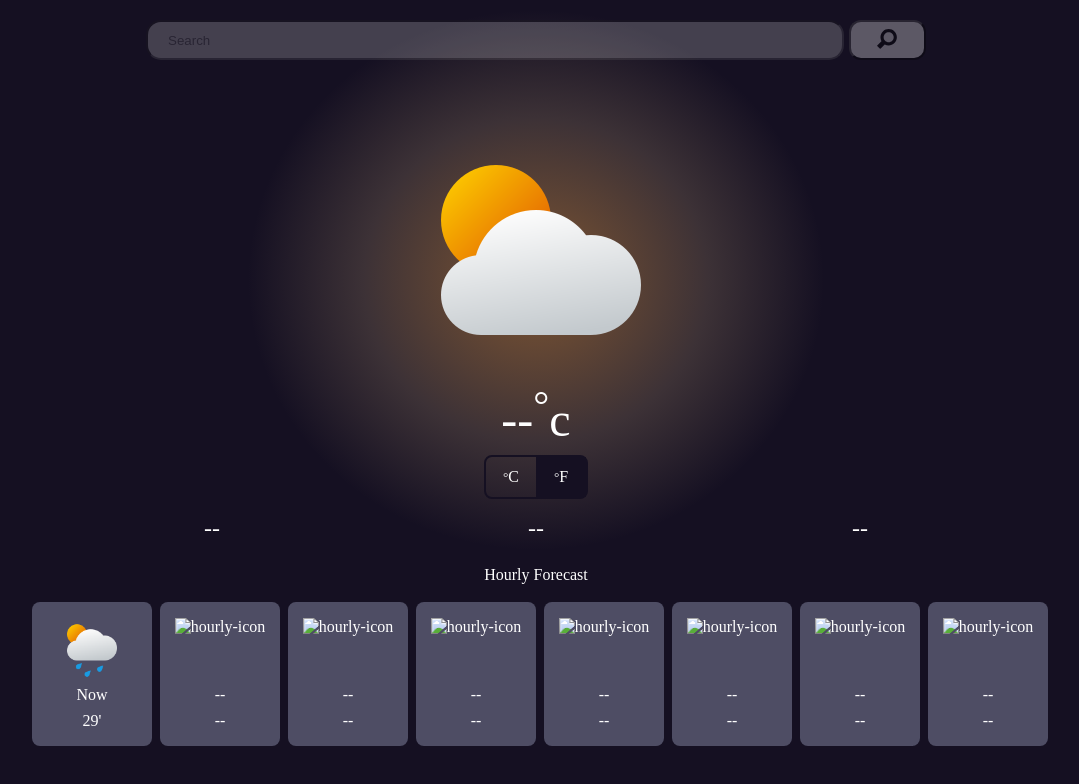
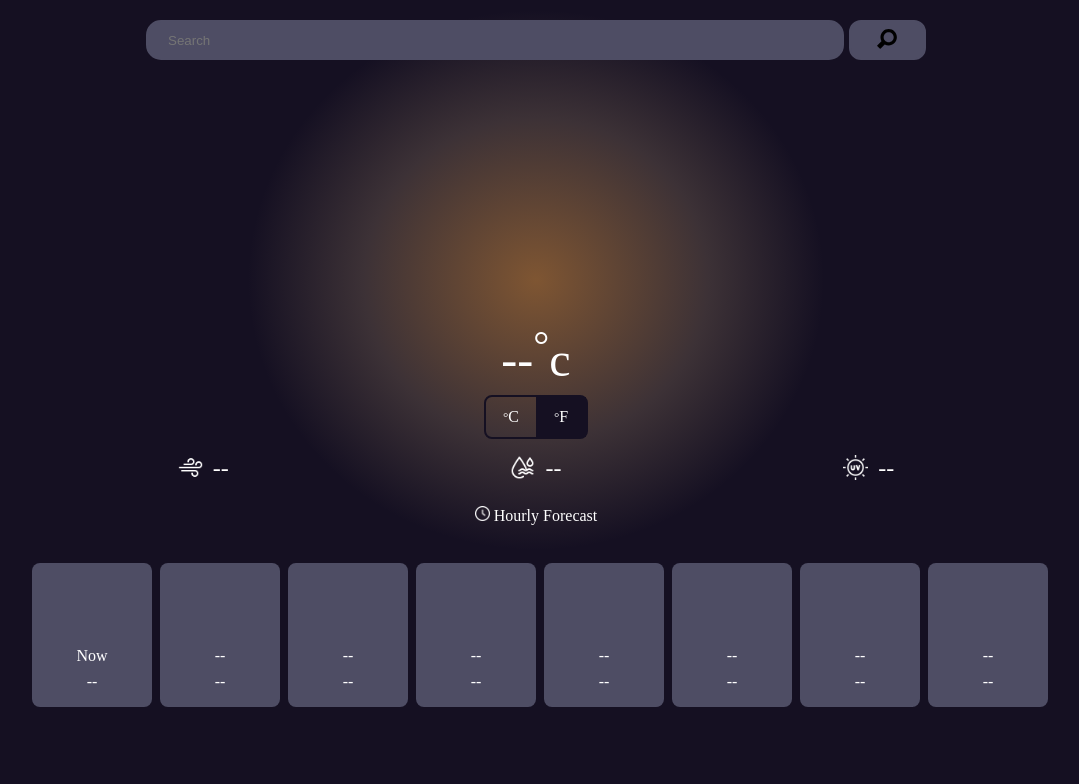
Before and after one commit to Leakey-Hans/weather-App, a website built with webpack: page src/template.html in a window 1280 px wide. Shown: the whole page, without its empty margins (104-1183 px from the left). Built offline with nearby package versions, Linux system fonts and the light colour scheme; a web font is replaced by a local one.

Commit message:
weather-App
chore: Add weather stat Icons

Added wind speed, humidity and uv index icons

```diff
--- a/src/index.js
+++ b/src/index.js
@@ -12,4 +12,4 @@ import './styles.css';
 //     }
 // }
 
-getLocationData('Nairobi');
+// getLocationData('Nairobi');
--- a/src/styles.css
+++ b/src/styles.css
@@ -59,20 +59,20 @@ body {
 
 .form-input {
     min-height: 4vh;
-    background-color: #fff;
-    opacity: 20%;
+    background-color: #4e4d64;
     border-radius: 15px;
     padding-left: 20px;
-    color: rgb(8, 0, 255);
+    color: #ffff;
     flex: 80% 1 0;
+    border: 2px solid #4e4d64;
 }
 
 .search-btn {
     min-height: 5vh;
     border-radius: 12px;
-    opacity: 30%;
     flex: 1 1 0;
-    background-color: #fff;
+    background-color: #4e4d64;
+    border: 2px solid #4e4d64;
 }
 
 .form {
@@ -136,6 +136,7 @@ body {
 .hourly-head {
     padding: 10px;
     text-align: center;
+    gap: 6px;
 }
 
 .hourly-section {
@@ -159,6 +160,16 @@ body {
     justify-content: center;
     flex-direction: column;
     gap: 8px;
+}
+
+.stat-item {
+    display: flex;
+    gap: 10px;
+}
+
+.day-description {
+    color: #716f6f;
+    padding: 10px;
 }
 
 /*Smartphones*/
--- a/src/template.html
+++ b/src/template.html
@@ -8,8 +8,8 @@
 <body>
     <nav class="navbar">
         <form action="" class="form">
-            <input type="text" name="searchInput" class="form-input" placeholder="Search">
-            <button type="button" class="search-btn">
+            <input type="text" name="searchInput" class="form-input" placeholder="Search" required>
+            <button type="submit" class="search-btn">
                 <svg xmlns="http://www.w3.org/2000/svg" xmlns:xlink="http://www.w3.org/1999/xlink" version="1.1" width="20" height="20" viewBox="0 0 256 256" xml:space="preserve">
                 <g style="stroke: none; stroke-width: 0; stroke-dasharray: none;    stroke-linecap: butt; stroke-linejoin: miter; stroke-miterlimit: 10; fill: none; fill-rule: nonzero; opacity: 1;" transform="translate(1.4065934065934016 1.4065934065934016) scale(2.81 2.81)">
 	            <path d="M 79.055 10.945 c -14.593 -14.593 -38.253 -14.593 -52.847 0 c -12.026 12.026 -14.132 30.206 -6.337 44.398 L 0.4 74.815 c -0.533 0.533 -0.533 1.398 0 1.931 L 13.253 89.6 c 0.533 0.533 1.398 0.533 1.931 0 l 19.472 -19.472 c 14.192 7.795 32.372 5.69 44.398 -6.337 C 93.648 49.198 93.648 25.538 79.055 10.945 z M 36.473 53.527 c -8.924 -8.924 -8.924 -23.393 0 -32.317 s 23.393 -8.924 32.317 0 s 8.924 23.393 0 32.317 S 45.397 62.451 36.473 53.527 z" style="stroke: none; stroke-width: 1; stroke-dasharray: none; stroke-linecap: butt; stroke-linejoin: miter; stroke-miterlimit: 10; fill: rgb(0,0,0); fill-rule: nonzero; opacity: 1;" transform=" matrix(1 0 0 1 0 0) " stroke-linecap="round"/>
@@ -20,7 +20,7 @@
     </nav>
     <div class="location"><span class="meta"></span></div>
     <div class="weather-icon">
-        <img src="./assets/weather-icons/partly-cloudy-day.png" alt="weather-icon" class="icon-src" >
+        <img src="#" alt="" class="icon-src" >
     </div>
     <div class="temp-desc">
         <div class="temperature">--<sup>°</sup>c</div>
@@ -31,49 +31,59 @@
         </div>
     </div>
     <div class="stats">
-        <div class="stat-item">--</div>
-        <div class="stat-item">--</div>
-        <div class="stat-item">--</div>
+        <div class="stat-item">
+            <img src="./assets/windy.png" alt="wind-speed" height="25px" >
+            <div>--</div>
+        </div>
+        <div class="stat-item">
+            <img src="./assets/humidity.png" alt="humidity" height="25px" >
+            <div>--</div>
+        </div>
+        <div class="stat-item">
+            <img src="./assets/uv.png" alt="uv-index" height="25px" >
+            <div>--</div>
+        </div>
     </div>
-    <div class="hourly-head">Hourly Forecast</div>
+    <div class="hourly-head"><img src="./assets/clock.png" alt="clock-icon" height="15px">  Hourly Forecast</div>
+    <div class="day-description"></div>
     <div class="hourly-section">
         <div class="hourly-forecast one">
-            <img src="./assets/weather-icons/rain-clouds.png" alt="hourly-icon" height="60px" >
+            <img src="#" alt="" height="60px" >
             <div class="time">Now</div>
-            <div class="temp">29'</div>
+            <div class="temp">--</div>
         </div>
         <div class="hourly-forecast two">
-            <img src="#" alt="hourly-icon" height="60px" >
+            <img src="#" alt="" height="60px" >
             <div class="time">--</div>
             <div class="temp">--</div>
         </div>
         <div class="hourly-forecast three">
-            <img src="#" alt="hourly-icon" height="60px" >
+            <img src="#" alt="" height="60px" >
             <div class="time">--</div>
             <div class="temp">--</div>
         </div>
         <div class="hourly-forecast four">
-            <img src="#" alt="hourly-icon" height="60px" >
+            <img src="#" alt="" height="60px" >
             <div class="time">--</div>
             <div class="temp">--</div>
         </div>
         <div class="hourly-forecast five">
-            <img src="#" alt="hourly-icon" height="60px" >
+            <img src="#" alt="" height="60px" >
             <div class="time">--</div>
             <div class="temp">--</div>
         </div>
         <div class="hourly-forecast six">
-            <img src="#" alt="hourly-icon" height="60px" >
+            <img src="#" alt="" height="60px" >
             <div class="time">--</div>
             <div class="temp">--</div>
         </div>
         <div class="hourly-forecast seven">
-            <img src="#" alt="hourly-icon" height="60px" >
+            <img src="#" alt="" height="60px" >
             <div class="time">--</div>
             <div class="temp">--</div>
         </div>
         <div class="hourly-forecast eight">
-            <img src="#" alt="hourly-icon" height="60px" >
+            <img src="#" alt="" height="60px" >
             <div class="time">--</div>
             <div class="temp">--</div>
         </div>
```
Also changed, not shown: src/assets/clock.png (added), src/assets/humidity.png (added), src/assets/uv.png (added), src/assets/windy.png (added).
